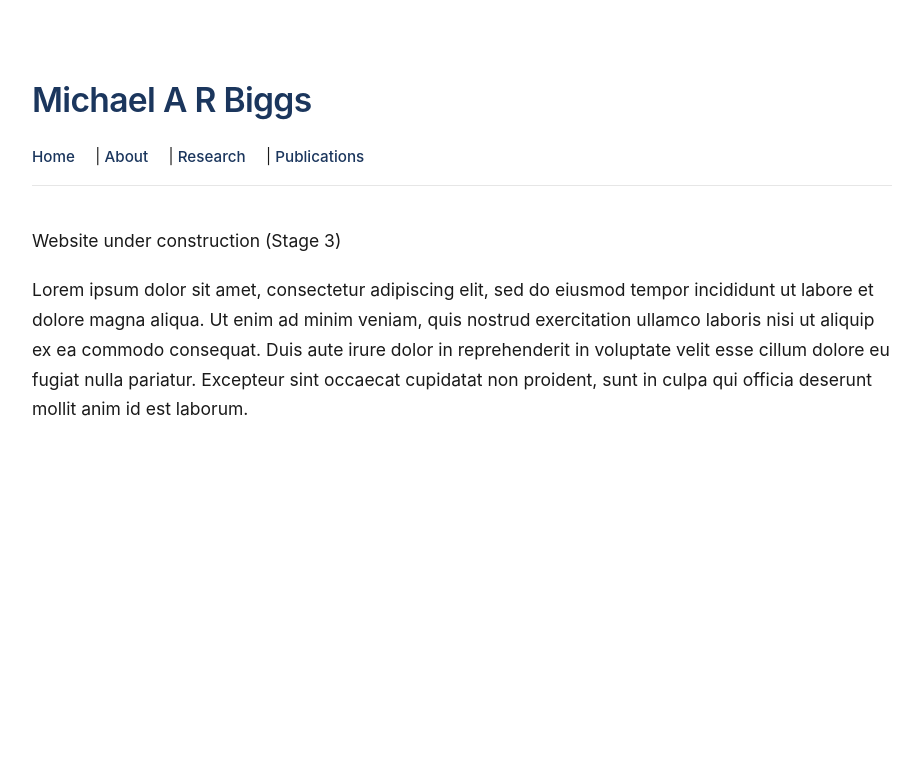
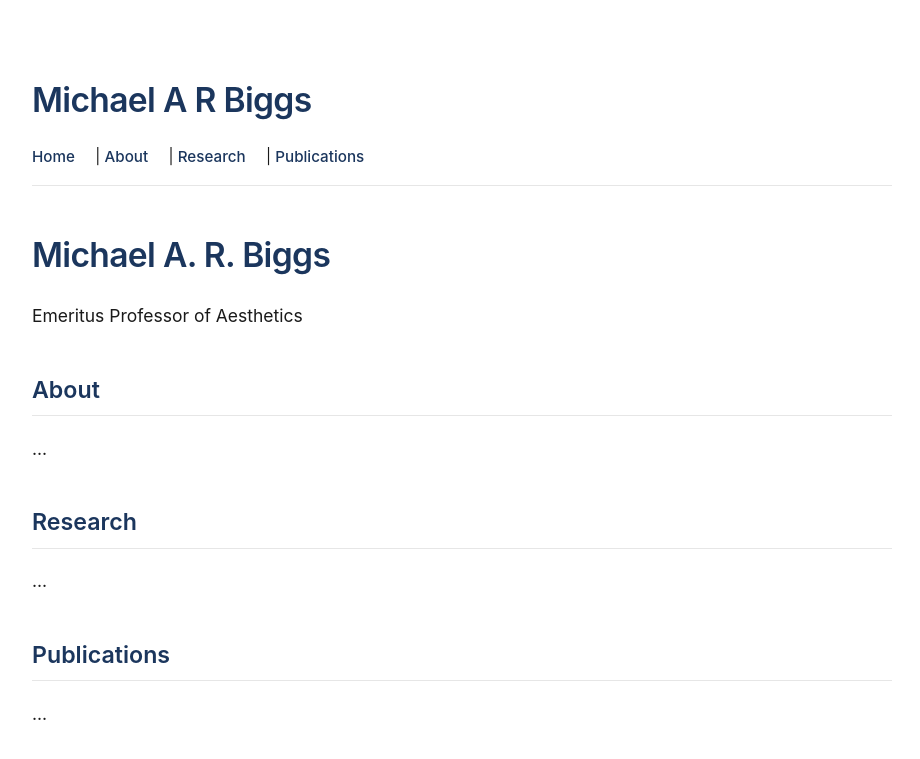
Before and after one commit to MichaelARBiggs/MichaelARBiggs.github.io, a Jekyll site: the page built from index.md, in a window 1280 px wide. Shown: the top 759 px of the page, without its empty margins (178-1098 px from the left). Built offline with Jekyll 4.4.1, drawn with Linux system fonts in a browser that asks for light colours.

Commit message:
Update index.md

```diff
--- a/index.md
+++ b/index.md
@@ -3,6 +3,22 @@ layout: default
 title: Home
 ---
 
-Website under construction (Stage 3)
+<div class="hero">
+  <h1>Michael A. R. Biggs</h1>
+  <p>Emeritus Professor of Aesthetics</p>
+</div>
 
-Lorem ipsum dolor sit amet, consectetur adipiscing elit, sed do eiusmod tempor incididunt ut labore et dolore magna aliqua. Ut enim ad minim veniam, quis nostrud exercitation ullamco laboris nisi ut aliquip ex ea commodo consequat. Duis aute irure dolor in reprehenderit in voluptate velit esse cillum dolore eu fugiat nulla pariatur. Excepteur sint occaecat cupidatat non proident, sunt in culpa qui officia deserunt mollit anim id est laborum.
+<div class="section">
+  <h2>About</h2>
+  <p>...</p>
+</div>
+
+<div class="section">
+  <h2>Research</h2>
+  <p>...</p>
+</div>
+
+<div class="section">
+  <h2>Publications</h2>
+  <p>...</p>
+</div>
```
